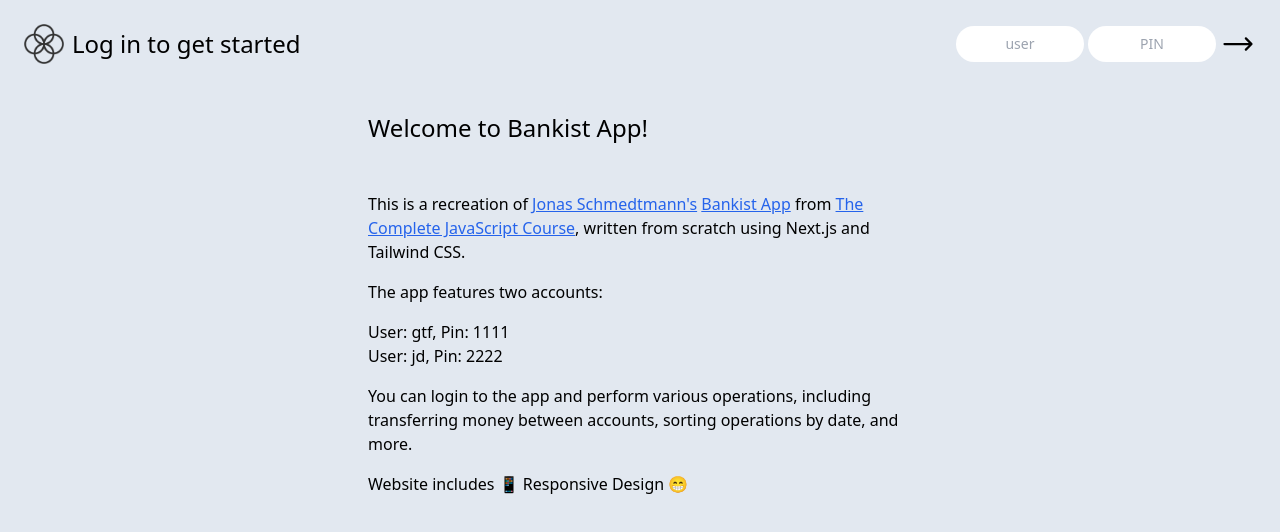
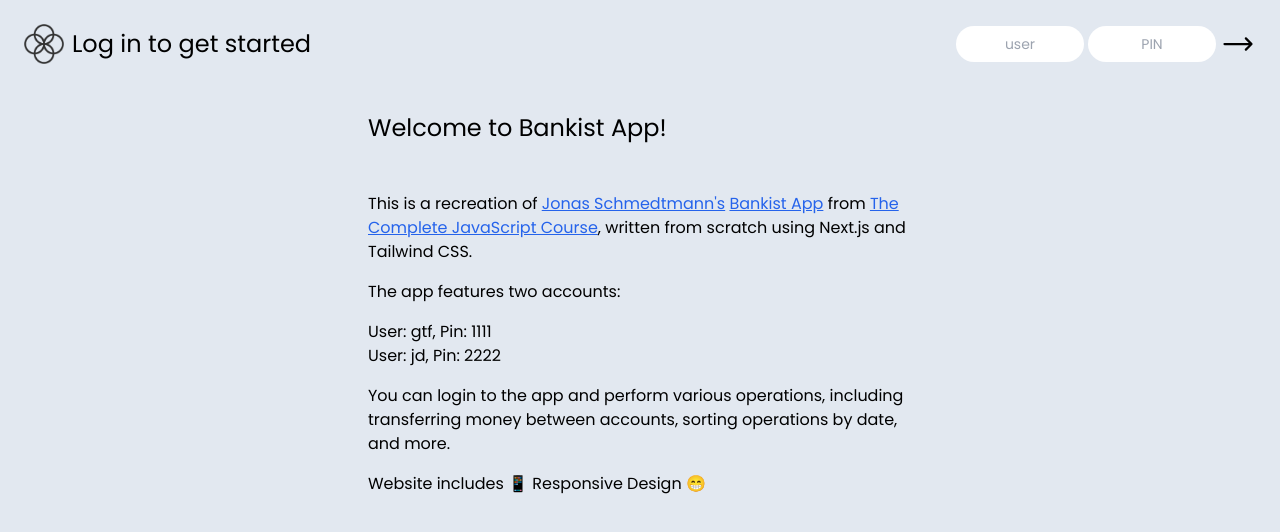
Before and after one commit to poszukiwacz-gordianus/07---bankist-app, a Next.js app: page / in a window 1280 px wide. Shown: the top 532 px of the page. Built offline with nearby package versions, Linux system fonts and the light colour scheme.

Commit message:
feat: change font to Poppins. Display error message if login credentials are wrong

```diff
--- a/app/_components/ActionCard.js
+++ b/app/_components/ActionCard.js
@@ -29,7 +29,7 @@
   const handleSubmit = (e) => {
     e.preventDefault();
 
-    let validationError = validateFormData(type, formData, state);
+    const validationError = validateFormData(type, formData, state);
 
     if (!validationError) {
       setIsLoading(true);
--- a/app/_components/Login.js
+++ b/app/_components/Login.js
@@ -6,23 +6,38 @@
 import Input from "./Input";
 import { HiArrowLongRight } from "react-icons/hi2";
 import { useUser } from "../_context/UserContext";
+import { validateFormData } from "../_lib/helpers";
 
 export default function Login() {
   const [formData, setFormData] = useState({});
+  const [error, setError] = useState("");
+
   const router = useRouter();
-  const { dispatch } = useUser();
+  const {
+    state: { accounts },
+    dispatch,
+  } = useUser();
 
   const handleSubmit = (e) => {
     e.preventDefault();
 
+    const validationError = validateFormData("login", formData, accounts);
+
+    if (!validationError) {
       dispatch({ type: "login", payload: formData });
+      setError("");
+    } else {
+      setError(validationError);
+    }
 
     router.push("/account");
   };
 
   return (
+    <>
+      <p className="text-red-500 sm:ml-auto">{error}</p>
       <form
-      className="flex flex-col gap-2 sm:ml-auto sm:flex-row sm:gap-1"
+        className="flex flex-col gap-2 sm:flex-row sm:gap-1"
         onSubmit={handleSubmit}
       >
         <Input placeholder="user" name="user" onData={setFormData} />
@@ -36,5 +51,6 @@
           <HiArrowLongRight className="text-4xl" />
         </Button>
       </form>
+    </>
   );
 }
--- a/app/_lib/helpers.js
+++ b/app/_lib/helpers.js
@@ -40,13 +40,21 @@
 
 export const validateFormData = (actionType, data, userState) => {
   switch (actionType) {
+    case "login":
+      const checkCredentials = (acc, pin, user) => {
+        return acc.some((acc) => acc.pin === pin && acc.user === user);
+      };
+      if (!checkCredentials(userState, +data.pin, data.user))
+        return "Wrong credentials. Please try again.";
+
+      break;
     case "loan":
-      if (!data.amount || Number(data.amount) <= 0)
+      if (!data.amount || +data.amount <= 0)
         return "Loan amount must be greater than 0.";
 
       if (
         !userState?.currentUser?.movements.some(
-          (mov) => mov.amount >= Number(data.amount) * 0.1,
+          (mov) => mov.amount >= +data.amount * 0.1,
         )
       )
         return "We can't grand you this much loan.";
@@ -57,10 +65,10 @@
         (acc, mov) => acc + mov.amount,
         0,
       );
-      if (!data.amount || Number(data.amount) <= 0) {
+      if (!data.amount || +data.amount <= 0) {
         return "Transfer amount must be greater than 0.";
       }
-      if (Number(data.amount) > balance) {
+      if (+data.amount > balance) {
         return "Insufficient balance.";
       }
       const recipient = userState.accounts.find(
--- a/app/layout.js
+++ b/app/layout.js
@@ -1,17 +1,12 @@
-import localFont from "next/font/local";
+import { Poppins } from "next/font/google";
 import "./globals.css";
 import Header from "./_components/Header";
 import { UserProvider } from "./_context/UserContext";
 
-const geistSans = localFont({
-  src: "./fonts/GeistVF.woff",
-  variable: "--font-geist-sans",
-  weight: "100 900",
-});
-const geistMono = localFont({
-  src: "./fonts/GeistMonoVF.woff",
-  variable: "--font-geist-mono",
-  weight: "100 900",
+const poppins = Poppins({
+  subsets: ["latin"],
+  weight: ["400"],
+  variable: "--font-poppins",
 });
 
 export const metadata = {
@@ -22,10 +17,8 @@
 
 export default function RootLayout({ children }) {
   return (
-    <html lang="en">
-      <body
-        className={`${geistSans.variable} ${geistMono.variable} bg-slate-200 antialiased`}
-      >
+    <html lang="en" className={`${poppins.variable}`}>
+      <body className={`bg-slate-200 antialiased`}>
         <UserProvider>
           <Header />
 
--- a/tailwind.config.js
+++ b/tailwind.config.js
@@ -7,6 +7,10 @@
   ],
   theme: {
     extend: {
+      fontFamily: {
+        sans: ["var(--font-poppins)"],
+      },
+
       colors: {
         background: "var(--background)",
         foreground: "var(--foreground)",
```
Also changed, not shown: app/fonts/GeistMonoVF.woff (deleted), app/fonts/GeistVF.woff (deleted). Lines whose indentation alone changed are shown as unchanged.
